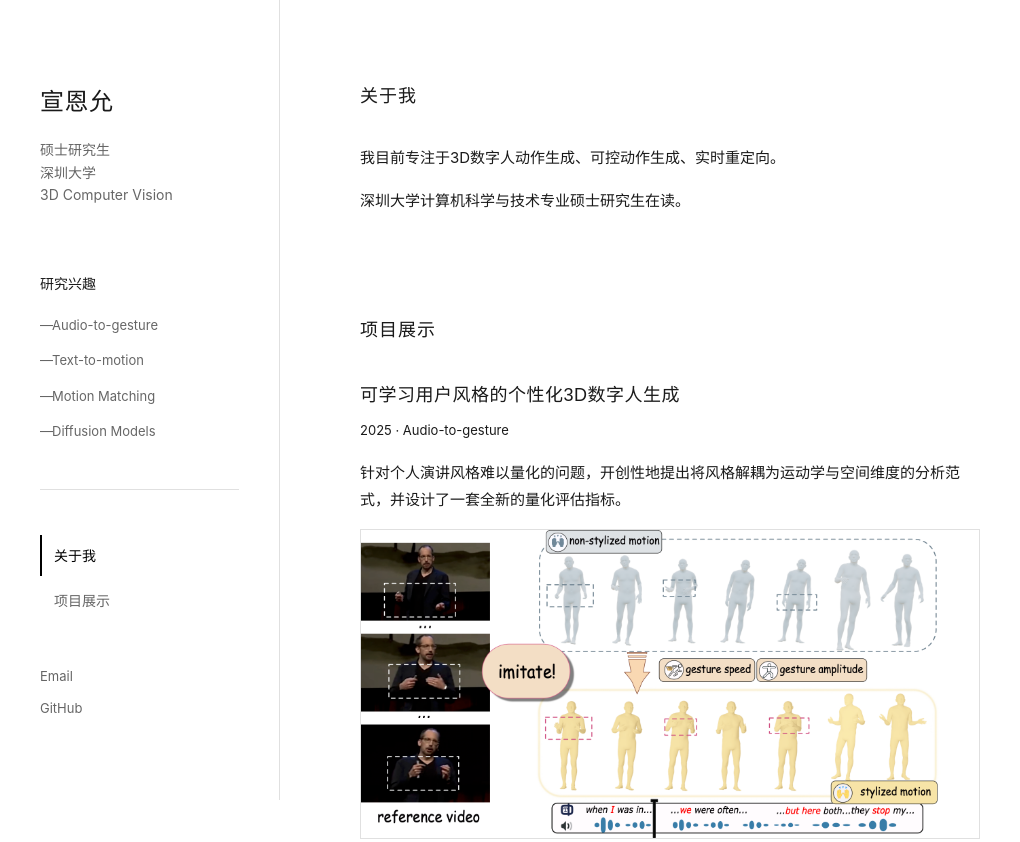
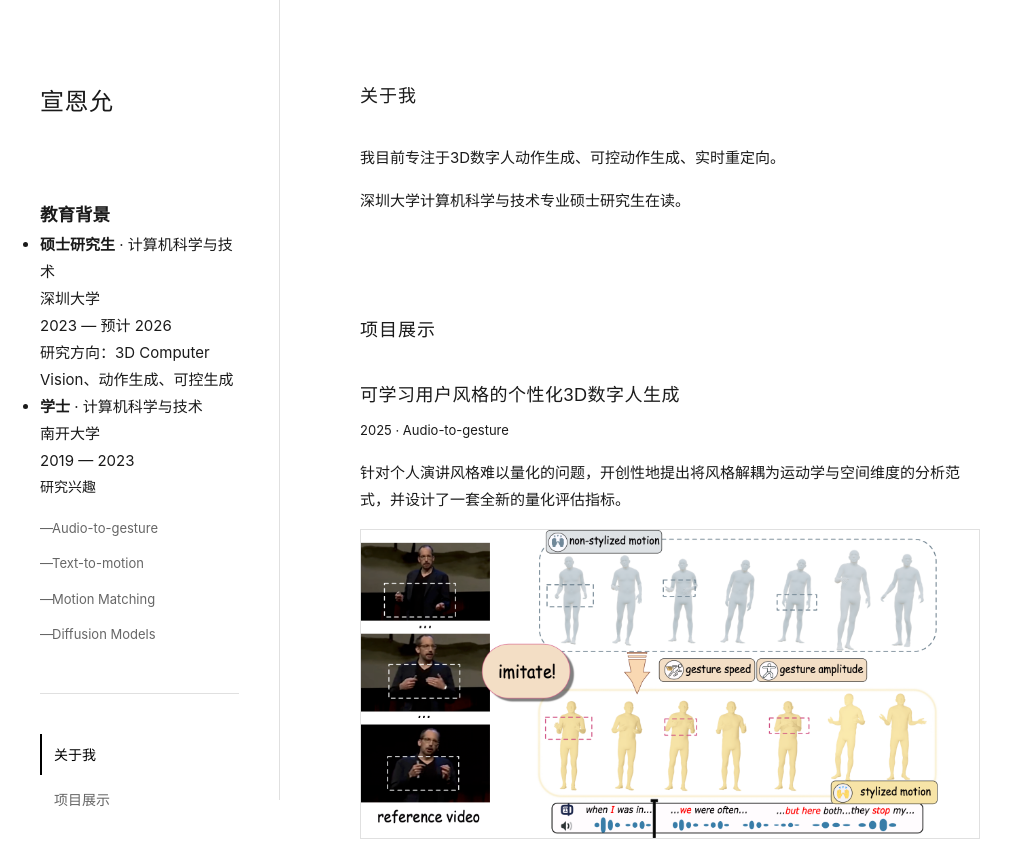
Before and after one commit to Symbolzzz/Symbol.github.io, a plain HTML site: page index.html in a window 1280 px wide. Shown: the top 842 px of the page, without its empty margins (0-1020 px from the left). Drawn offline with Linux system fonts and the light colour scheme.

```diff
--- a/index.html
+++ b/index.html
@@ -12,9 +12,26 @@
         <aside class="sidebar">
             <div class="profile">
                 <h1 class="name">宣恩允</h1>
-                <p class="bio">硕士研究生</p>
+                <!-- <p class="bio">硕士研究生</p>
                 <p class="bio">深圳大学</p>
-                <p class="bio">3D Computer Vision</p>
+                <p class="bio">3D Computer Vision</p> -->
+            </div>
+            <div class="education">
+                <h3>教育背景</h3>
+                <ul class="edu-list">
+                    <li class="edu-item">
+                        <p class="degree"><strong>硕士研究生</strong> · 计算机科学与技术</p>
+                        <p class="institution">深圳大学</p>
+                        <p class="years">2023 — 预计 2026</p>
+                        <p class="detail">研究方向：3D Computer Vision、动作生成、可控生成</p>
+                    </li>
+                    <li class="edu-item">
+                        <p class="degree"><strong>学士</strong> · 计算机科学与技术</p>
+                        <p class="institution">南开大学</p>
+                        <p class="years">2019 — 2023</p>
+                        <!-- <p class="detail">相关课程：计算机视觉、机器学习、图形学</p> -->
+                    </li>
+                </ul>
             </div>
 
             <div class="research-interests">
```
